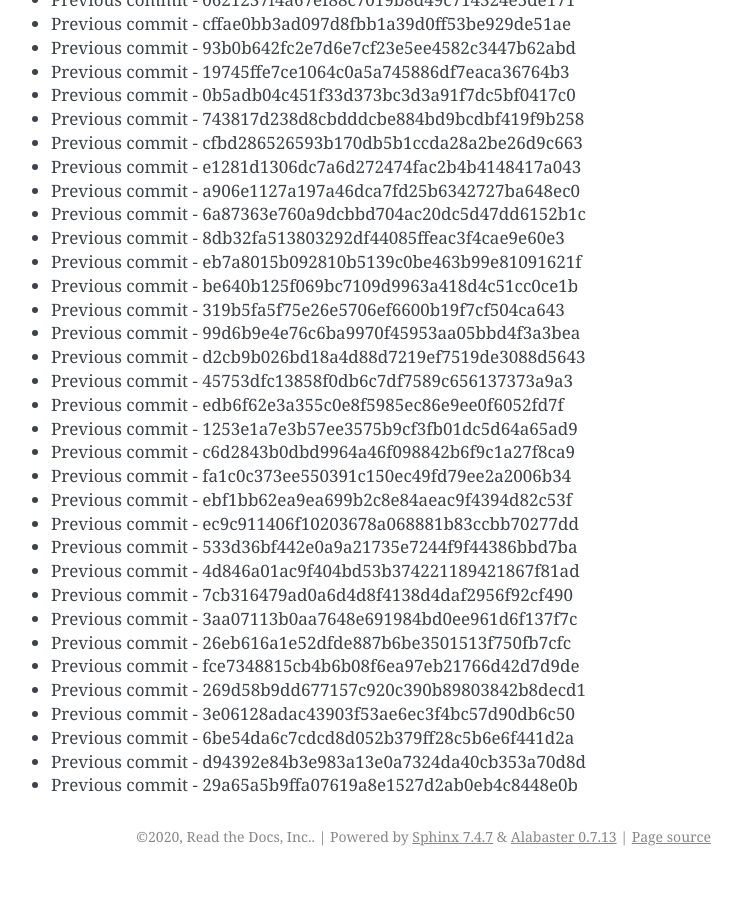
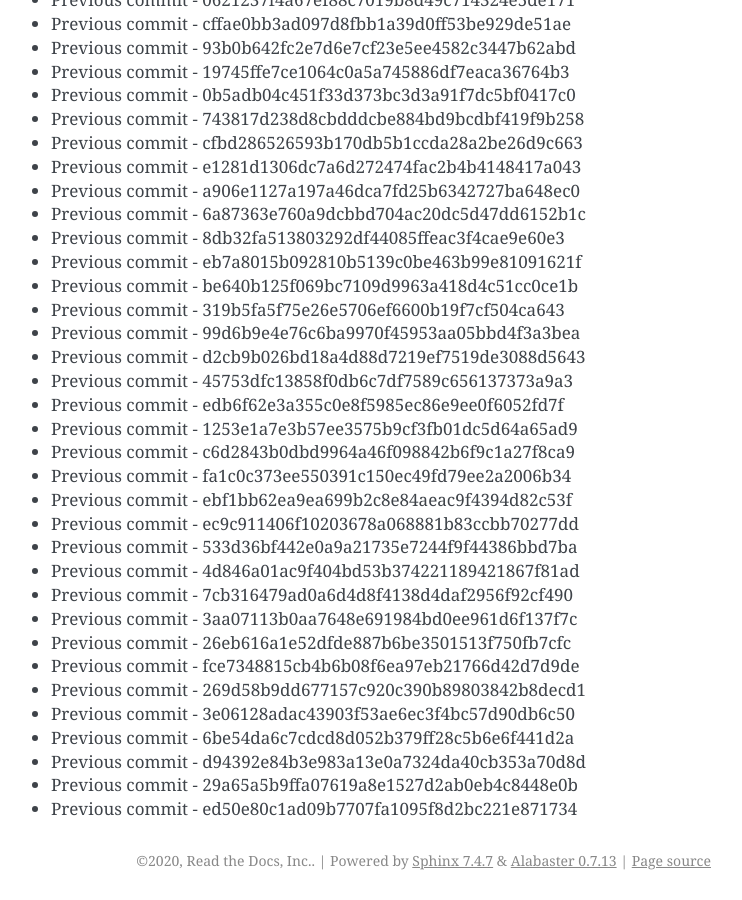
Before and after one commit to readthedocs/rtd-git-stresstest, a Sphinx documentation site: the page built from docs/updates.rst, in a window 1280 px wide and 900 px high, scrolled down 79661 px. Shown: the whole window, without its empty margins (399-1141 px from the left). Built offline with Sphinx 7.4.7, drawn with Linux system fonts in a browser that asks for light colours; before the commit the page ends 80537 px from its top, so only the background shows below that.

Commit message:
Generating commit from previous: ed50e80c1ad09b7707fa1095f8d2bc221e871734

```diff
--- a/docs/updates.rst
+++ b/docs/updates.rst
@@ -3379,3 +3379,4 @@ It can be tested for any performance characteristics.
 * Previous commit - 6be54da6c7cdcd8d052b379ff28c5b6e6f441d2a
 * Previous commit - d94392e84b3e983a13e0a7324da40cb353a70d8d
 * Previous commit - 29a65a5b9ffa07619a8e1527d2ab0eb4c8448e0b
+* Previous commit - ed50e80c1ad09b7707fa1095f8d2bc221e871734
```
